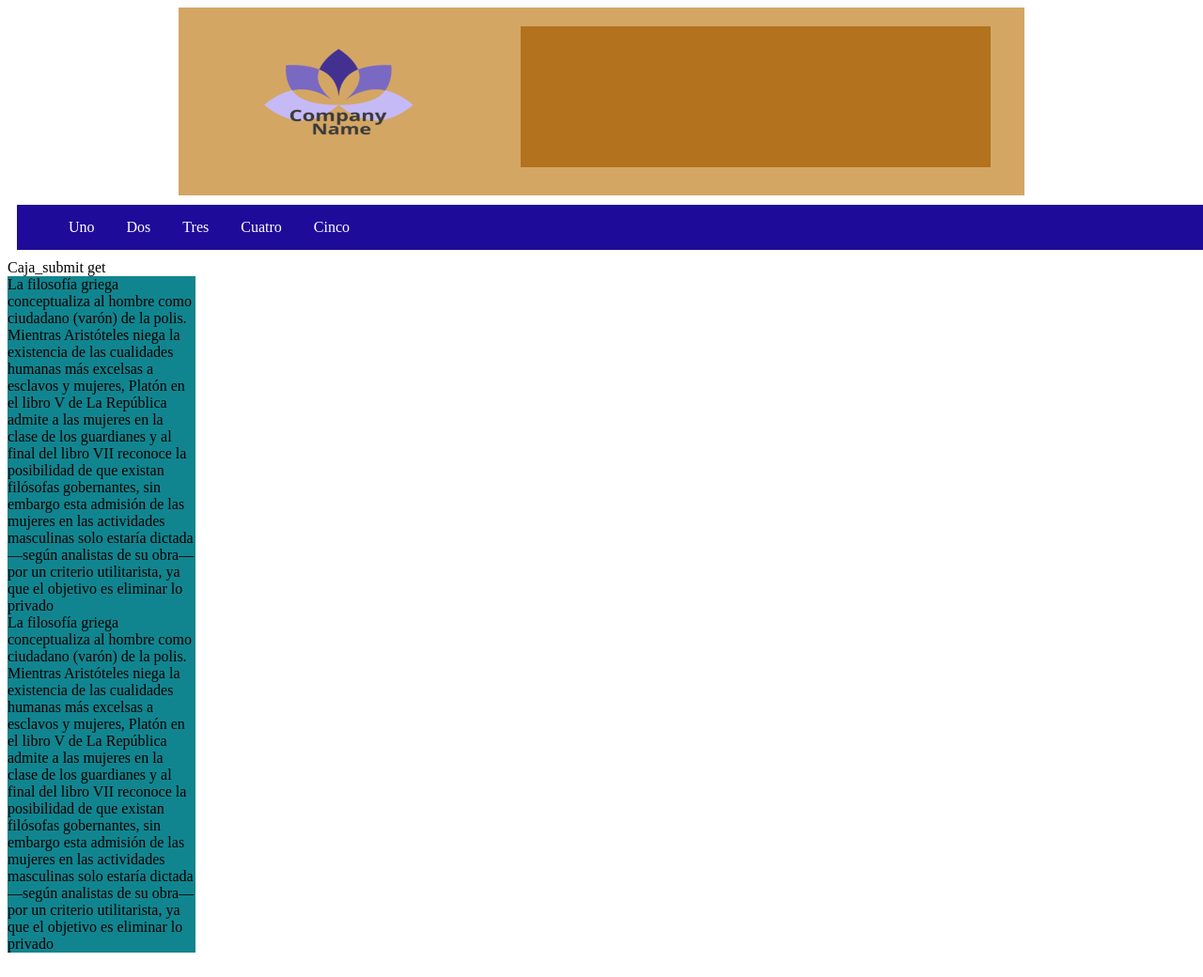
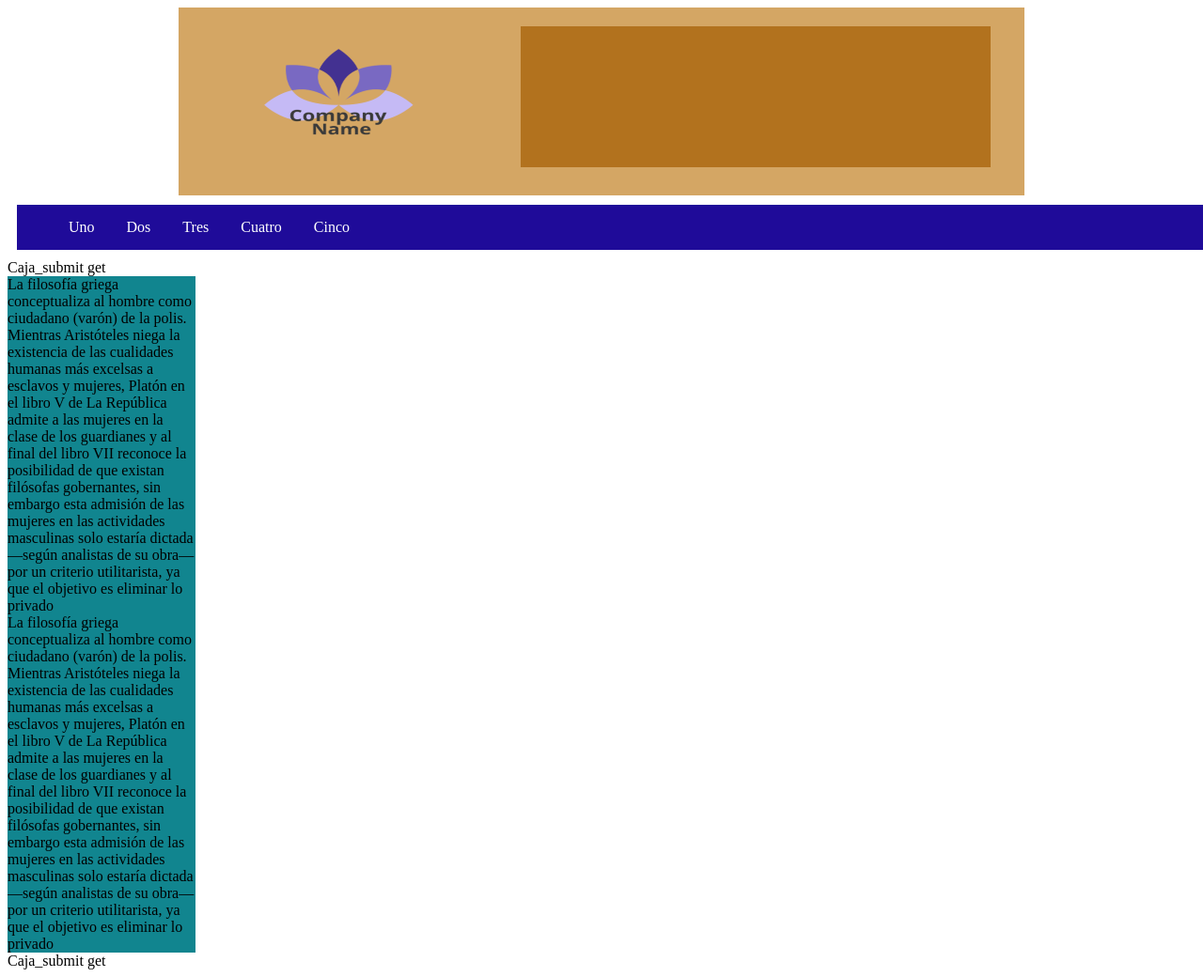
Before and after one commit to waltherpaza/Cooperativa, a plain HTML site: page Caja.html in a window 1280 px wide. Shown: the top 1040 px of the page at 94% size. Drawn offline with Linux system fonts and the light colour scheme.

Commit message:
formulario

```diff
--- a/Caja.html
+++ b/Caja.html
@@ -30,5 +30,9 @@
 	<div class="texto">
 		La filosofía griega conceptualiza al hombre como ciudadano (varón) de la polis. Mientras Aristóteles niega la existencia de las cualidades humanas más excelsas a esclavos y mujeres, Platón en el libro V de La República admite a las mujeres en la clase de los guardianes y al final del libro VII reconoce la posibilidad de que existan filósofas gobernantes, sin embargo esta admisión de las mujeres en las actividades masculinas solo estaría dictada —según analistas de su obra— por un criterio utilitarista, ya que el objetivo es eliminar lo privado
 	</div>
+	<form action="Caja_submit" method="get" accept-charset="utf-8">
+		Caja_submit
+		get
+	</form>
 </body>
 </html>
```
